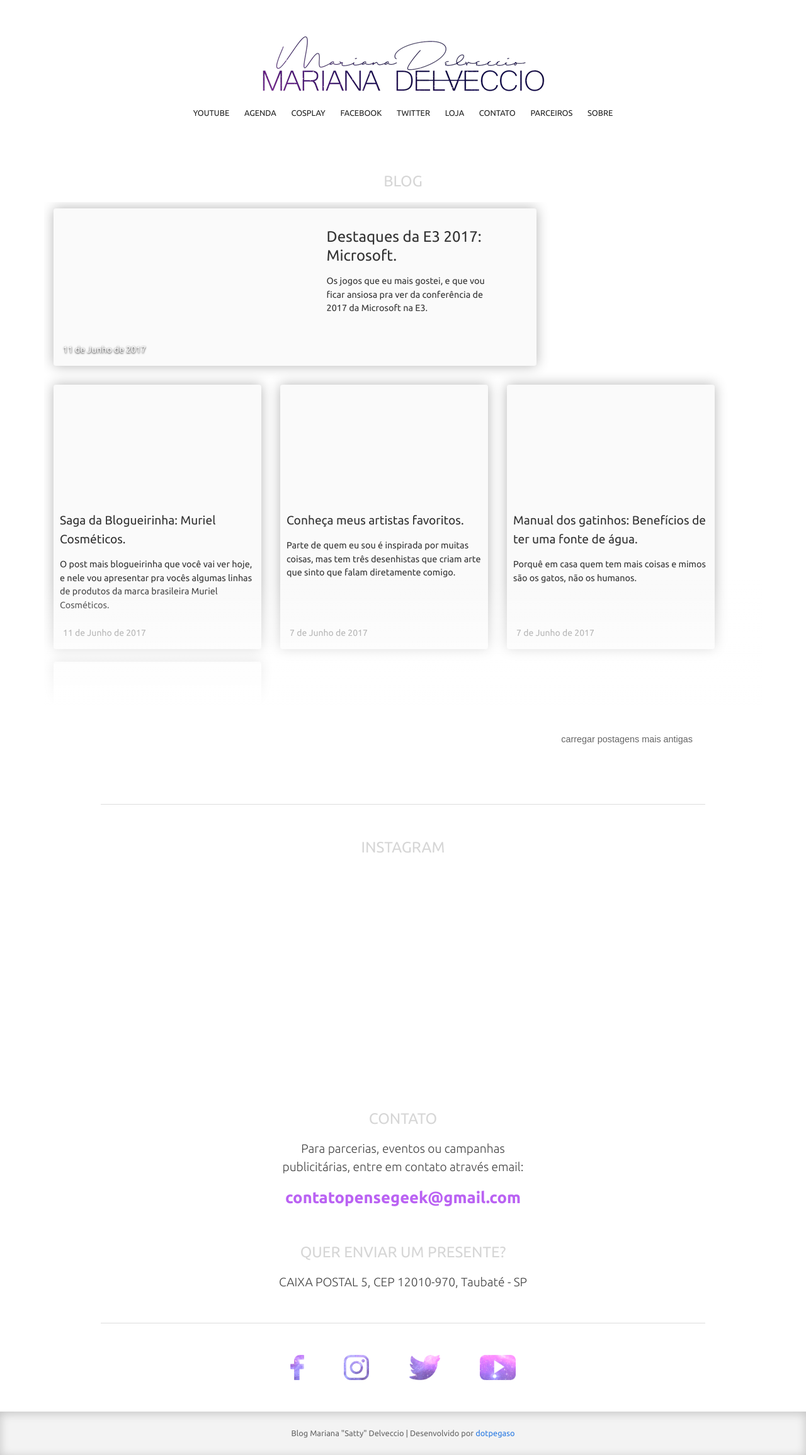
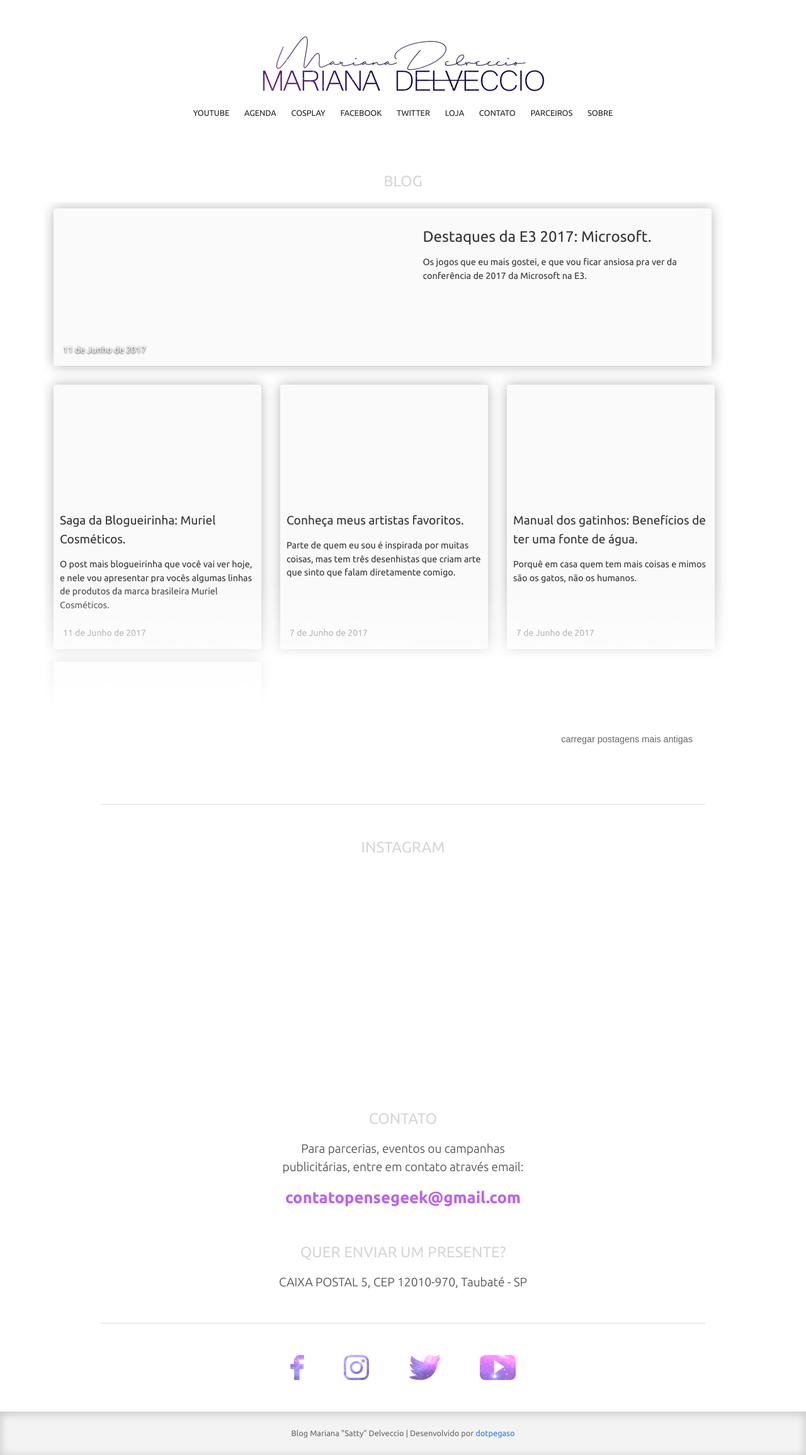
Before and after one commit to devsatty/devsatty.github.io, a Jekyll site: the page built from index.md, in a window 1280 px wide. Shown: the whole page at 63% size. Built offline with Jekyll 4.4.1, drawn with Linux system fonts in a browser that asks for light colours; nearby versions of some CDN libraries; library files that are not in the unit come from our copies; a script that is not in the unit is left out.

Commit message:
Create main.scss

```diff
--- a/assets/main.scss
+++ b/assets/main.scss
@@ -147,6 +147,11 @@ h1.page-heading{
     width: 100%;
     text-align: center !important;
     margin-bottom: 80px;
+}
+
+a.post-link:first-of-type{
+	    display: block !important;
+    width: calc(100% - 110px);
 }
 
 
@@ -624,7 +629,6 @@ body::-webkit-scrollbar {
 }
 
 .post-list li.first {
-    display: block !important;
     width: 100%;
     margin: 10px auto 30px auto !important;
     padding: 0 15px 0 0;
```
